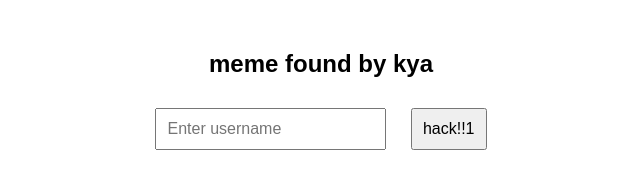
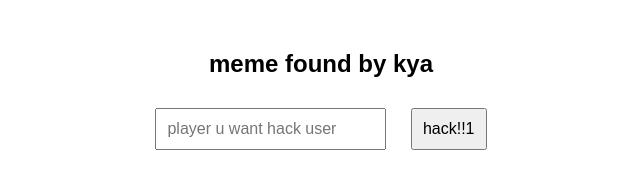
Before and after one commit to eqate/eqate.github.io, a plain HTML site: page index.html in a window 1280 px wide. Shown: the full height of the page, 319-959 px from the left. Drawn offline with Linux system fonts and the light colour scheme.

Commit message:
Update index.html

```diff
--- a/index.html
+++ b/index.html
@@ -8,7 +8,7 @@
 </head>
 <body>
     <h2>meme found by kya</h2>
-    <input type="text" id="username" placeholder="Enter username">
+    <input type="text" id="username" placeholder="player u want hack user">
     <button onclick="sendResetRequest()">hack!!1</button>
     <p id="response"></p>
     <script>
```
